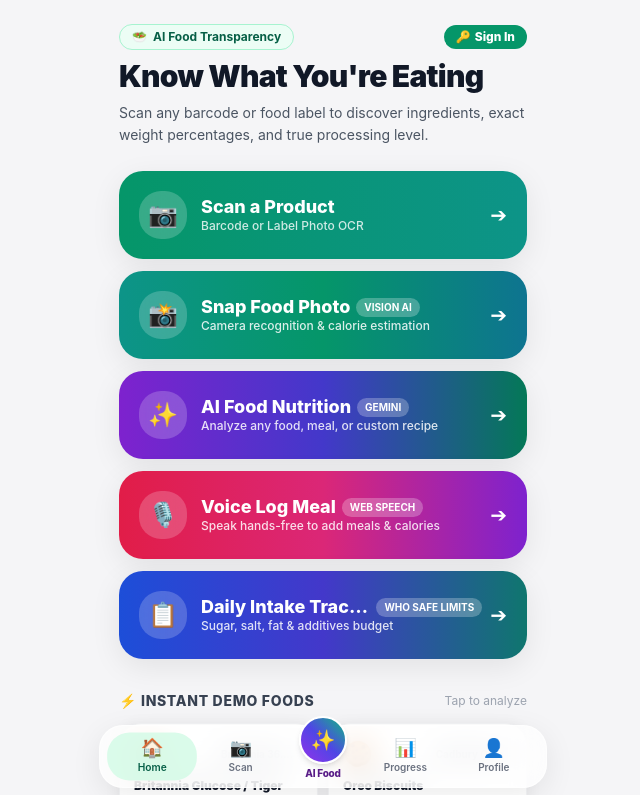
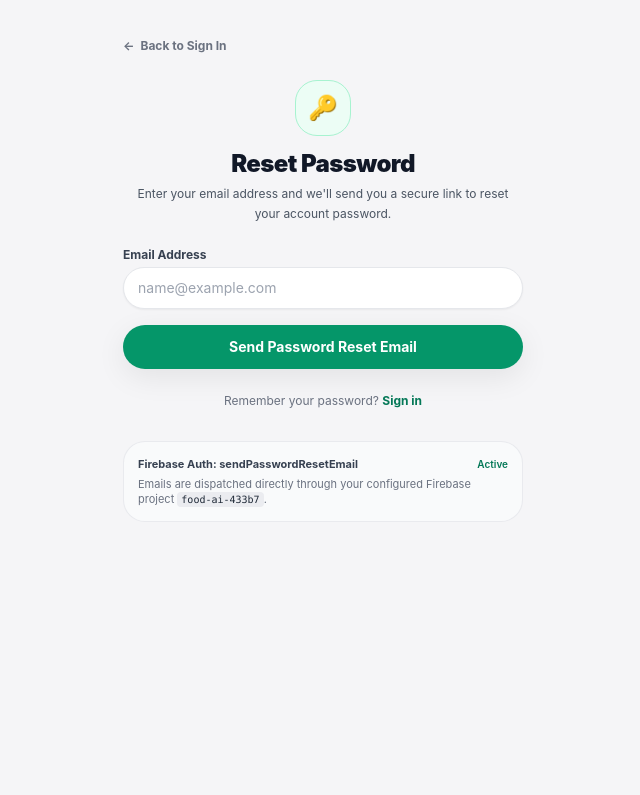
Before and after one commit to Naresh63-hub/foodai, a React (Vite) app: page /forgot-password in a window 1280 px wide. Before the commit this address led to /. Shown: the top 795 px of the page, without its empty margins (317-957 px from the left). Built offline with nearby package versions, Linux system fonts and the light colour scheme; no server answers; the HTML template or start-up script is replaced by a standard one.

Commit message:
feat: implement Forgot Password flow with Firebase sendPasswordResetEmail

```diff
--- /dev/null
+++ b/src/pages/ForgotPassword.tsx
@@ -0,0 +1,171 @@
+import { useState } from 'react'
+import { Link, useSearchParams } from 'react-router-dom'
+import { toast } from 'sonner'
+import { useAuth } from '../contexts/AuthContext'
+import SafeAreaView from '../components/SafeAreaView'
+
+export default function ForgotPassword() {
+  const [searchParams] = useSearchParams()
+  const initialEmail = searchParams.get('email') || ''
+  const { sendPasswordReset } = useAuth()
+  const [email, setEmail] = useState(initialEmail)
+  const [loading, setLoading] = useState(false)
+  const [sentSuccess, setSentSuccess] = useState(false)
+  const [lastSentEmail, setLastSentEmail] = useState('')
+
+  const handleSubmit = async (e: React.FormEvent) => {
+    e.preventDefault()
+    if (!email.trim()) {
+      toast.error('Please enter your email address')
+      return
+    }
+
+    setLoading(true)
+    try {
+      await sendPasswordReset(email.trim())
+      setLastSentEmail(email.trim())
+      setSentSuccess(true)
+    } catch {
+      // Friendly error message already toasted by AuthContext
+    } finally {
+      setLoading(false)
+    }
+  }
+
+  const handleResend = async () => {
+    if (!lastSentEmail) return
+    setLoading(true)
+    try {
+      await sendPasswordReset(lastSentEmail)
+    } catch {
+      // Friendly error handled
+    } finally {
+      setLoading(false)
+    }
+  }
+
+  return (
+    <SafeAreaView>
+      <div className="px-4 sm:px-6 py-8 pb-36 max-w-md mx-auto w-full box-border">
+        {/* Top Back Link */}
+        <div className="mb-6">
+          <Link
+            to="/login"
+            className="inline-flex items-center gap-1.5 text-xs font-bold text-gray-500 hover:text-gray-900 transition-colors"
+          >
+            <span>←</span>
+            <span>Back to Sign In</span>
+          </Link>
+        </div>
+
+        {!sentSuccess ? (
+          <div>
+            <div className="text-center mb-6">
+              <div className="w-14 h-14 rounded-2xl bg-emerald-50 text-emerald-800 border border-emerald-200 flex items-center justify-center text-2xl mx-auto shadow-xs">
+                🔑
+              </div>
+              <h1 className="text-2xl font-black text-gray-900 tracking-tight mt-3">
+                Reset Password
+              </h1>
+              <p className="mt-1 text-xs text-gray-600 leading-relaxed px-2">
+                Enter your email address and we'll send you a secure link to reset your account password.
+              </p>
+            </div>
+
+            <form onSubmit={handleSubmit} className="space-y-4">
+              <div>
+                <label htmlFor="reset-email" className="block text-xs font-bold text-gray-700 mb-1">
+                  Email Address
+                </label>
+                <input
+                  id="reset-email"
+                  type="email"
+                  value={email}
+                  onChange={(e) => setEmail(e.target.value)}
+                  required
+                  autoComplete="email"
+                  className="w-full rounded-2xl border border-gray-200 bg-white px-3.5 py-2.5 text-sm shadow-sm focus:border-emerald-500 focus:outline-none focus:ring-2 focus:ring-emerald-500/20"
+                  placeholder="name@example.com"
+                />
+              </div>
+
+              <button
+                type="submit"
+                disabled={loading}
+                className="w-full rounded-2xl bg-emerald-600 hover:bg-emerald-700 text-white font-bold py-3 text-sm shadow-soft transition-all active:scale-[0.98] disabled:opacity-50 flex items-center justify-center gap-2"
+              >
+                {loading ? (
+                  <>
+                    <span className="h-4 w-4 border-2 border-white/30 border-t-white rounded-full animate-spin"></span>
+                    <span>Sending Reset Link...</span>
+                  </>
+                ) : (
+                  <span>Send Password Reset Email</span>
+                )}
+              </button>
+            </form>
+
+            <div className="mt-6 text-center text-xs text-gray-500">
+              Remember your password?{' '}
+              <Link to="/login" className="font-bold text-emerald-700 hover:underline">
+                Sign in
+              </Link>
+            </div>
+          </div>
+        ) : (
+          <div className="text-center py-4">
+            <div className="w-16 h-16 rounded-3xl bg-emerald-100 text-emerald-800 flex items-center justify-center text-3xl mx-auto mb-4 shadow-soft">
+              ✉️
+            </div>
+            <h2 className="text-2xl font-black text-gray-900 tracking-tight">Check Your Inbox</h2>
+            <p className="mt-2 text-xs text-gray-600 leading-relaxed">
+              We have sent a password reset link to:
+            </p>
+            <p className="mt-1 text-sm font-bold text-emerald-800 bg-emerald-50 border border-emerald-200 rounded-xl py-1.5 px-3 inline-block">
+              {lastSentEmail}
+            </p>
+
+            <div className="mt-4 p-4 rounded-2xl bg-gray-50 border border-gray-200/80 text-left text-xs text-gray-600 space-y-2">
+              <p className="font-bold text-gray-800">What happens next?</p>
+              <ul className="list-disc list-inside space-y-1 text-[11px] text-gray-600">
+                <li>Click the link inside the email to set a new password.</li>
+                <li>The link is generated by Firebase Authentication and expires for security.</li>
+                <li>Be sure to check your spam or promotions folder if you don't see it within a minute.</li>
+              </ul>
+            </div>
+
+            <div className="mt-6 space-y-2.5">
+              <Link
+                to="/login"
+                className="block w-full rounded-2xl bg-emerald-600 hover:bg-emerald-700 text-white font-bold py-3 text-sm shadow-soft transition-all active:scale-[0.98]"
+              >
+                Return to Sign In
+              </Link>
+
+              <button
+                type="button"
+                onClick={handleResend}
+                disabled={loading}
+                className="w-full text-xs font-bold text-gray-500 hover:text-emerald-700 py-2 transition-colors disabled:opacity-50"
+              >
+                {loading ? 'Resending...' : "Didn't receive email? Click to resend"}
+              </button>
+            </div>
+          </div>
+        )}
+
+        {/* Domain Whitelist Info Helper */}
+        <div className="mt-8 p-3.5 rounded-2xl bg-gray-50 border border-gray-200/80 text-[11px] text-gray-600">
+          <div className="flex items-center justify-between font-bold text-gray-700 mb-1">
+            <span>Firebase Auth: sendPasswordResetEmail</span>
+            <span className="text-[10px] text-emerald-700 font-semibold">Active</span>
+          </div>
+          <p className="text-gray-500 leading-snug">
+            Emails are dispatched directly through your configured Firebase project{' '}
+            <code className="bg-gray-200/70 px-1 py-0.5 rounded text-[10px] font-mono text-gray-800">food-ai-433b7</code>.
+          </p>
+        </div>
+      </div>
+    </SafeAreaView>
+  )
+}
--- a/src/pages/Login.tsx
+++ b/src/pages/Login.tsx
@@ -6,12 +6,11 @@ import SafeAreaView from '../components/SafeAreaView'
 
 export default function Login() {
   const navigate = useNavigate()
-  const { signIn, signInWithGoogle, signInDemo, sendPasswordReset } = useAuth()
+  const { signIn, signInWithGoogle, signInDemo } = useAuth()
   const [email, setEmail] = useState('')
   const [password, setPassword] = useState('')
   const [showPassword, setShowPassword] = useState(false)
   const [loading, setLoading] = useState(false)
-  const [resettingPassword, setResettingPassword] = useState(false)
 
   const handleSubmit = async (e: React.FormEvent) => {
     e.preventDefault()
@@ -43,19 +42,9 @@ export default function Login() {
     navigate('/')
   }
 
-  const handleForgotPassword = async () => {
-    if (!email) {
-      toast.info('Please enter your email address above to receive a reset link.')
-      return
-    }
-    setResettingPassword(true)
-    try {
-      await sendPasswordReset(email)
-    } catch {
-      // Error handled in AuthContext
-    } finally {
-      setResettingPassword(false)
-    }
+  const handleForgotPassword = () => {
+    const target = email ? `/forgot-password?email=${encodeURIComponent(email)}` : '/forgot-password'
+    navigate(target)
   }
 
   return (
@@ -140,10 +129,9 @@ export default function Login() {
               <button
                 type="button"
                 onClick={handleForgotPassword}
-                disabled={resettingPassword}
                 className="text-[11px] text-emerald-700 hover:underline font-bold"
               >
-                {resettingPassword ? 'Sending...' : 'Forgot password?'}
+                Forgot password?
               </button>
             </div>
             <div className="relative">
--- a/src/router.tsx
+++ b/src/router.tsx
@@ -23,6 +23,7 @@ const FoodCameraSnap = lazy(() => import('./pages/FoodCameraSnap'))
 const VoiceLogPage = lazy(() => import('./pages/VoiceLogPage'))
 const Login = lazy(() => import('./pages/Login'))
 const Register = lazy(() => import('./pages/Register'))
+const ForgotPassword = lazy(() => import('./pages/ForgotPassword'))
 
 function PageSpinner() {
   return (
@@ -121,6 +122,7 @@ export default function AppRouter() {
       <Routes>
         <Route path="/login" element={<Login />} />
         <Route path="/register" element={<Register />} />
+        <Route path="/forgot-password" element={<ForgotPassword />} />
 
         <Route element={<AppLayout />}>
           <Route path="/" element={<Home />} />
```
Also changed, not shown: 1 other file (tests, documents, lock files or other folders).
